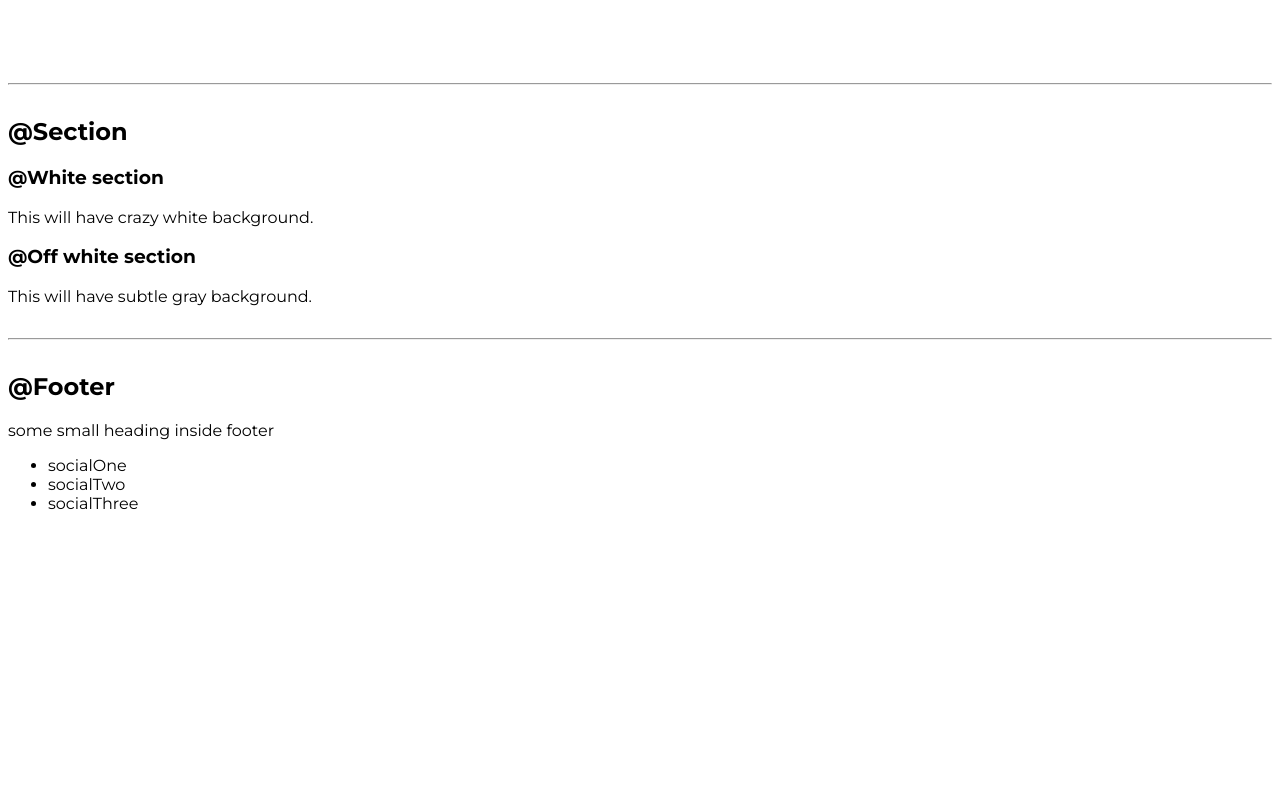
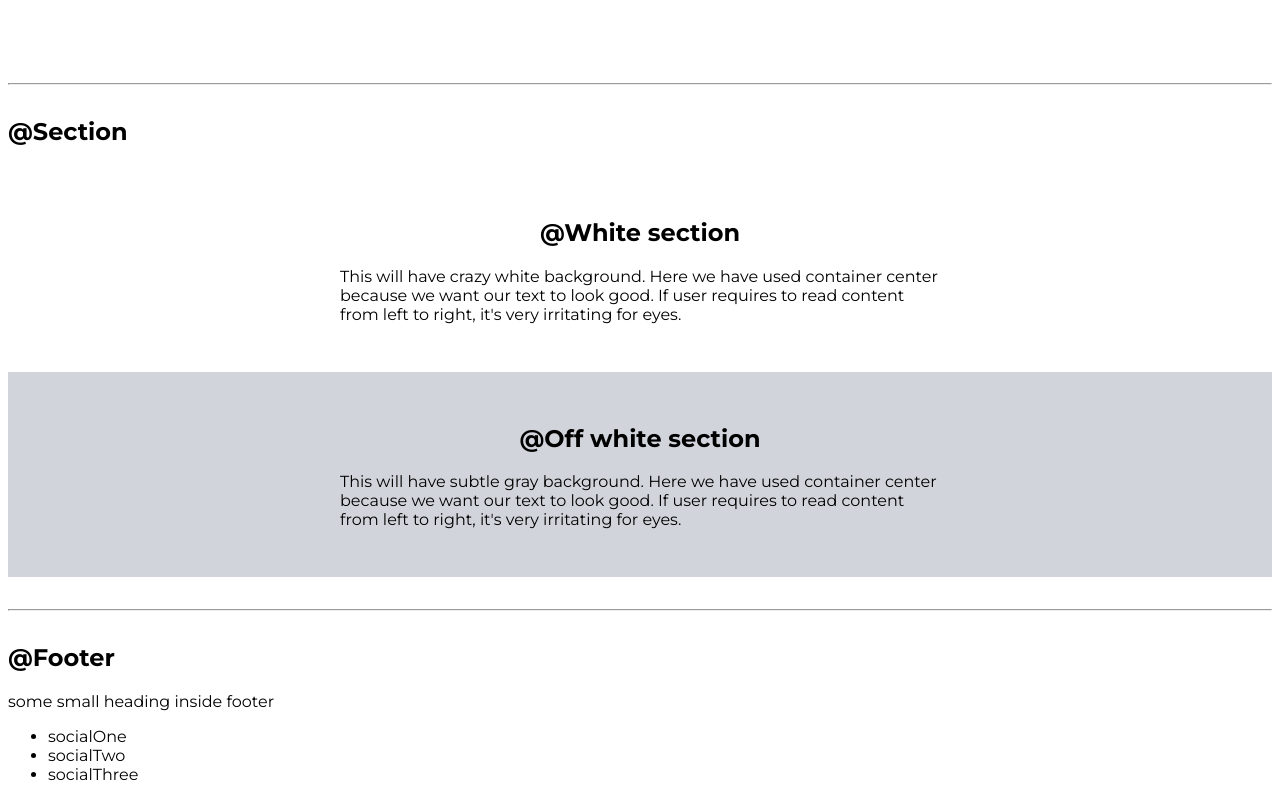
Before and after one commit to Hmrinal/Component-Library, a plain HTML site: page index.html in a window 1280 px wide. Shown: the part 2042-2842 px from the top of the page. Before the commit the page ends 2571 px from the top, so only its background shows below. Drawn offline with Linux system fonts and the light colour scheme.

Commit message:
style: section styling

```diff
--- a/index.html
+++ b/index.html
@@ -99,13 +99,17 @@
 
     <h2>@Section</h2>
 
-    <section>
-        <h3>@White section</h3>
-        <p>This will have crazy white background.</p>
+    <section class="section">
+        <div class="container container-center">
+            <h1>@White section</h3>
+            <p>This will have crazy white background. Here we have used container center because we want our text to look good. If user requires to read content from left to right, it's very irritating for eyes.</p>
+        </div>
     </section>
-    <section>
-        <h3>@Off white section</h3>
-        <p>This will have subtle gray background.</p>
+    <section class="section ow">
+        <div class="container container-center">
+            <h1>@Off white section</h3>
+            <p>This will have subtle gray background. Here we have used container center because we want our text to look good. If user requires to read content from left to right, it's very irritating for eyes.</p>
+        </div>
     </section>
 
     <hr>
--- a/styles.css
+++ b/styles.css
@@ -9,6 +9,7 @@ hr{
 :root{
     --primary-color: #34D399;
     --dark-gray: #6B7280;
+    --off-white: #D1D5DB;
 }
 
 /** container **/
@@ -84,3 +85,14 @@ hr{
 .hero .hero-heading .heading-inverted{
     color:var(--primary-color);
 }
+
+/** section **/
+.section{
+    padding: 2rem;
+}
+.section h1{
+    text-align: center;
+}
+.ow{
+    background-color: var(--off-white);
+}
```
Also changed, not shown: 1 other file.
